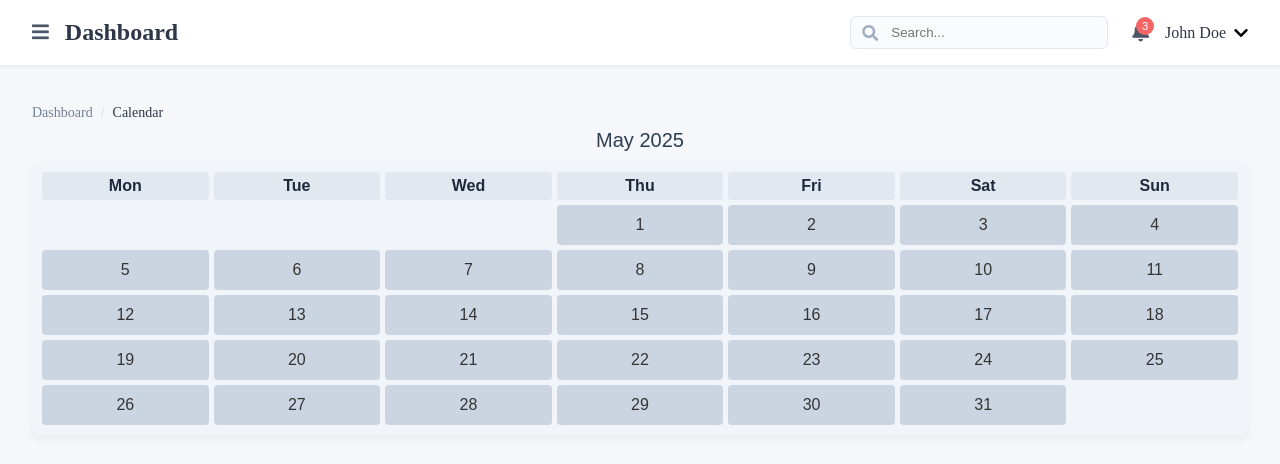
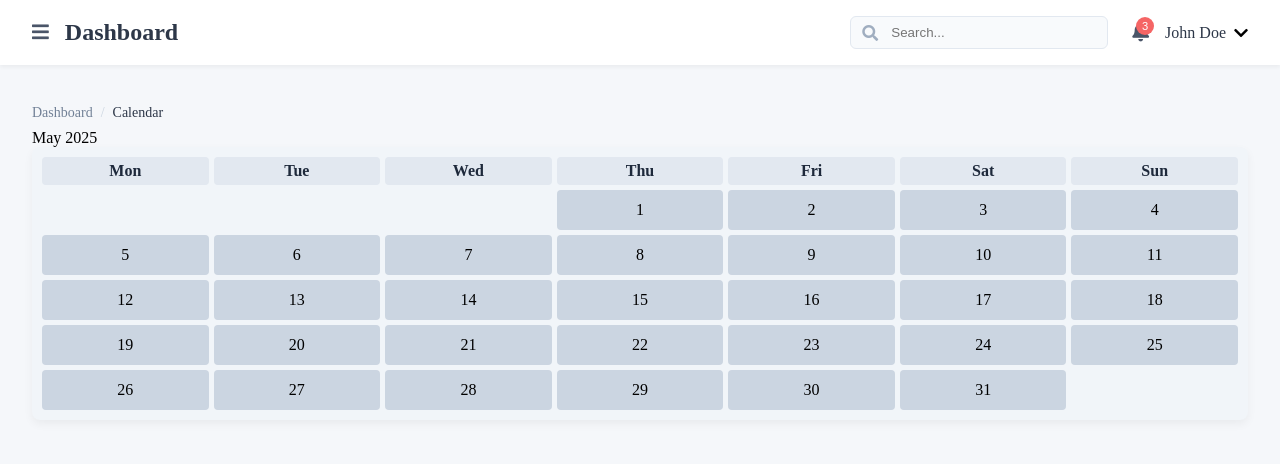
Before and after one commit to sasanedicbn/Mini-app, a Vue app in the folder Mini-app/: page /dashboard/calendar in a window 1280 px wide. Shown: the top 464 px of the page. Built offline with nearby package versions, Linux system fonts and the light colour scheme.

Commit message:
Create changes in style

```diff
--- a/Mini-app/src/components/Dashboard/DashboardHelpers/DashboardCalendar.vue
+++ b/Mini-app/src/components/Dashboard/DashboardHelpers/DashboardCalendar.vue
@@ -37,19 +37,6 @@
 
 
 <style scoped>
-.calendar-container {
-  width: 100%;
-  margin: 0 auto;
-  font-family: sans-serif;
-  color: #333;
-}
-
-.month-label {
-  text-align: center;
-  font-size: 20px;
-  margin-bottom: 10px;
-  color: #2c3e50;
-}
 
 .calendar-grid {
   display: grid;
```
